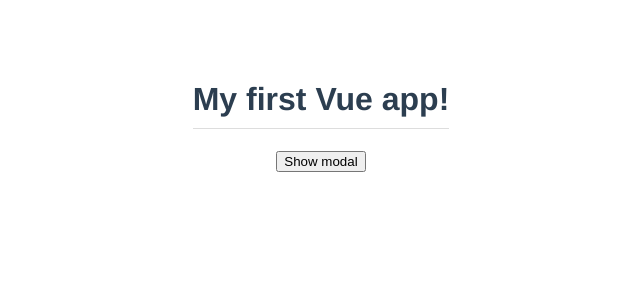
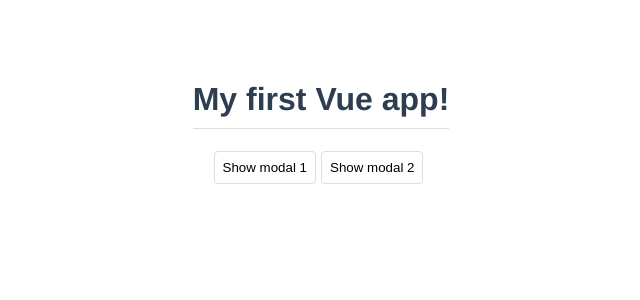
Before and after one commit to levimk/vue-course, a Vue app in the folder 3-modal-project/: page / in a window 1280 px wide. Shown: the top 300 px of the page, without its empty margins (319-959 px from the left). Built offline with nearby package versions, Linux system fonts and the light colour scheme.

Commit message:
29 challenge - reuse component

```diff
--- a/3-modal-project/src/App.vue
+++ b/3-modal-project/src/App.vue
@@ -4,16 +4,26 @@
   </div>
   <div v-if="showModal">
     <Modal theme="sale" @close="toggleModal">
-      <h3>{{ header }}</h3>
-      <p>{{ text }}</p>
+      <h3>{{ modalHeader }}</h3>
+      <p>{{ modalText }}</p>
       <template v-slot:links>
         <a href="#">More info</a>
-        <a href="#">Sign </a>
+        <a href="#">Sign up</a>
       </template>
     </Modal>
   </div>
 
-  <button @click="toggleModal">Show modal</button>
+  <div v-if="showModalTwo">
+    <Modal @close="toggleModalTwo">
+      <h3>{{ modalTwoHeader }}</h3>
+      <p>{{ modalTwoText }}</p>
+    </Modal>
+  </div>
+
+  <div class="modalBtns">
+    <button @click="toggleModal">Show modal 1</button>
+    <button @click="toggleModalTwo">Show modal 2</button>
+  </div>
 </template>
 
 <script>
@@ -24,14 +34,22 @@
   data () {
     return {
       title: 'My first Vue app!',
-      header: "Become a Vue slot ninja",
-      text: "Sign up today for a 50% discount. 72 hours only!",
+      modalHeader: "Become a Vue slot ninja",
+      modalText: "Sign up today for a 50% discount. 72 hours only!",
+      modalTwoHeader: "Buy my shit!",
+      modalTwoText: "Trust me, it's good shit.",
       showModal: false,
+      showModalTwo: false,
     }
   },
   methods: {
     toggleModal() {
       this.showModal = !this.showModal;
+      this.showModalTwo = false;
+    },
+    toggleModalTwo() {
+      this.showModalTwo = !this.showModalTwo;
+      this.showModal = false;
     }
   },
   components: {
@@ -48,6 +66,10 @@
   text-align: center;
   color: #2c3e50;
   margin-top: 60px;
+  display: flex;
+  flex-direction: column;
+  justify-content: flex-start;
+  align-items: center;
 }
 
 h1 {
@@ -62,4 +84,25 @@
   justify-content: space-between;
   align-items: center;
 }
+
+div.modalBtns {
+  width: 50%;
+  display: flex;
+  justify-content: center;
+}
+
+div.modalBtns > button {
+  margin-right: 5px;
+  padding: 8px;
+  color: #000;
+  border: 1px solid #ddd;
+  border-radius: 4px;
+  background-color: rgba(0, 0, 0, 0);
+}
+div.modalBtns > button:hover {
+  color: rgb(40, 54, 56);
+  border: 1px solid rgba(170, 232, 240, 1);
+  background-color: rgba(170, 232, 240, 0.7);
+  cursor: pointer;
+}
 </style>
--- a/3-modal-project/src/components/Modal.vue
+++ b/3-modal-project/src/components/Modal.vue
@@ -28,6 +28,7 @@
 <style >
 .backdrop {
     top: 0;
+    left: 0;
     position: fixed;
     background-color: rgba(0,0,0, 0.5);
     width: 100%;
```
